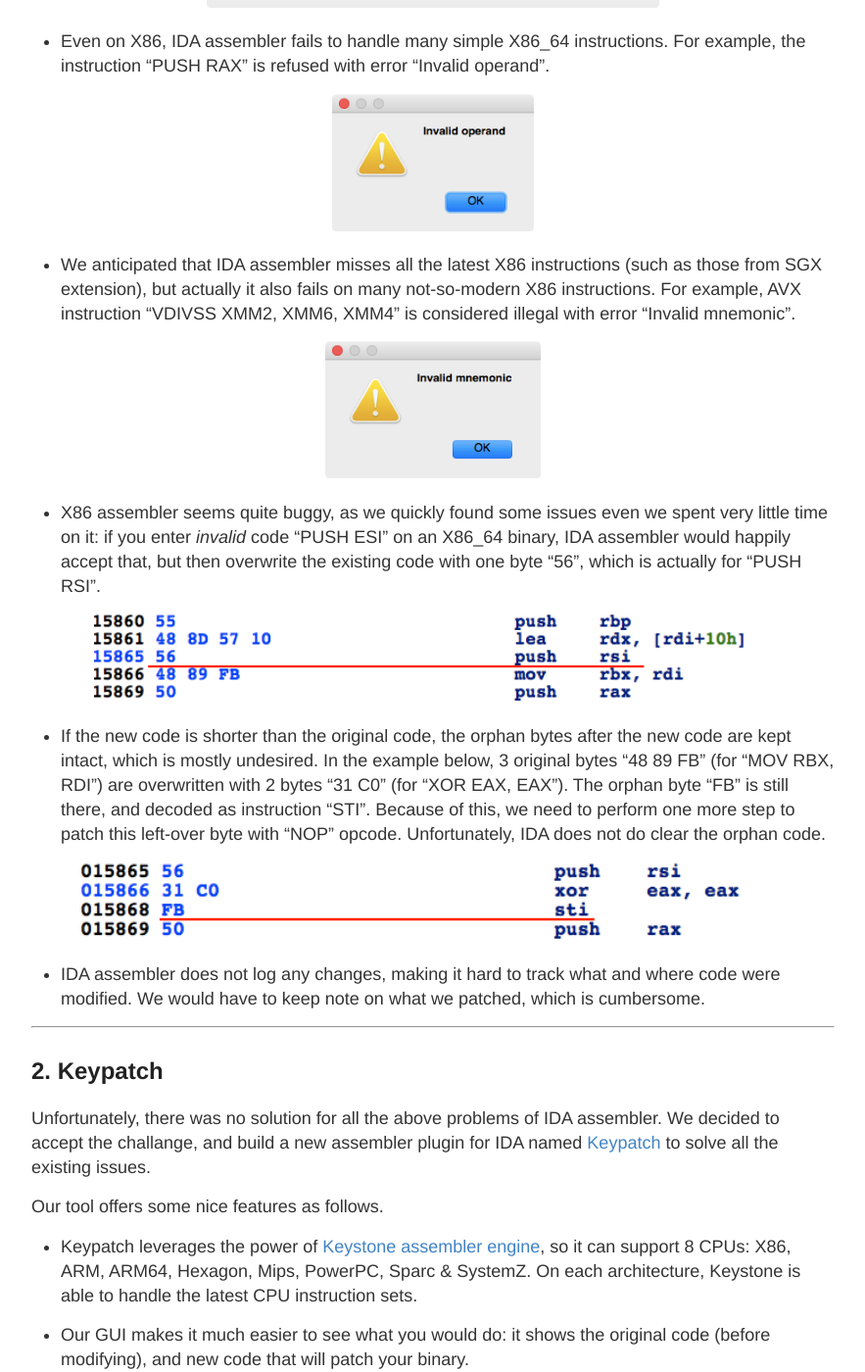
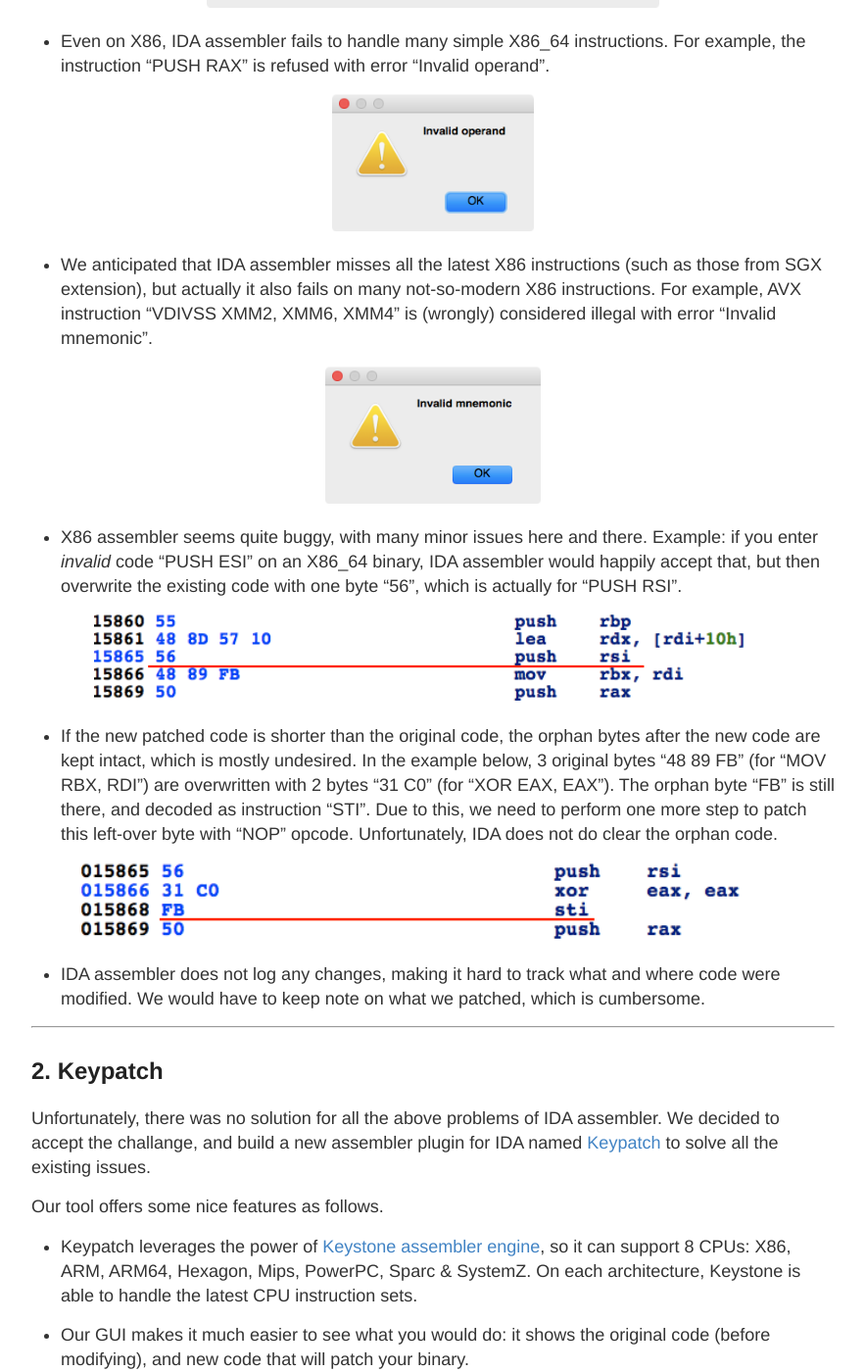
Before and after one commit to keystone-engine/keystone-engine.github.io, a Jekyll site: the page built from index.html, in a window 1280 px wide and 1400 px high, scrolled down 1404 px. Shown: the whole window at 98% size, without its empty margins (198-1081 px from the left). Built offline with Jekyll 4.4.1, drawn with Linux system fonts in a browser that asks for light colours; some of the changed text lies outside the part shown.

Commit message:
some fixes

```diff
--- a/_posts/2016-08-02-keypatch0.md
+++ b/_posts/2016-08-02-keypatch0.md
@@ -30,19 +30,19 @@
 <img src="/keypatch/IDA_asm_invalid.png" height="140" />
 </p>
 
-- We anticipated that IDA assembler misses all the latest X86 instructions (such as those from SGX extension), but actually it also fails on many not-so-modern X86 instructions. For example, AVX instruction "VDIVSS XMM2, XMM6, XMM4" is considered illegal with error "Invalid mnemonic".
+- We anticipated that IDA assembler misses all the latest X86 instructions (such as those from SGX extension), but actually it also fails on many not-so-modern X86 instructions. For example, AVX instruction "VDIVSS XMM2, XMM6, XMM4" is (wrongly) considered illegal with error "Invalid mnemonic".
 
 <p align="center">
 <img src="/keypatch/IDA_asm_mnem.png" height="140" />
 </p>
 
-- X86 assembler seems quite buggy, as we quickly found some issues even we spent very little time on it: if you enter *invalid* code "PUSH ESI" on an X86_64 binary, IDA assembler would happily accept that, but then overwrite the existing code with one byte "56", which is actually for "PUSH RSI".
+- X86 assembler seems quite buggy, with many minor issues here and there. Example: if you enter *invalid* code "PUSH ESI" on an X86_64 binary, IDA assembler would happily accept that, but then overwrite the existing code with one byte "56", which is actually for "PUSH RSI".
 
 <p align="center">
 <img src="/keypatch/IDA_asm_32.png" height="90" />
 </p>
 
-- If the new code is shorter than the original code, the orphan bytes after the new code are kept intact, which is mostly undesired. In the example below, 3 original bytes "48 89 FB" (for "MOV RBX, RDI") are overwritten with 2 bytes "31 C0" (for "XOR EAX, EAX"). The orphan byte "FB" is still there, and decoded as instruction "STI". Because of this, we need to perform one more step to patch this left-over byte with "NOP" opcode. Unfortunately, IDA does not do clear the orphan code.
+- If the new patched code is shorter than the original code, the orphan bytes after the new code are kept intact, which is mostly undesired. In the example below, 3 original bytes "48 89 FB" (for "MOV RBX, RDI") are overwritten with 2 bytes "31 C0" (for "XOR EAX, EAX"). The orphan byte "FB" is still there, and decoded as instruction "STI". Due to this, we need to perform one more step to patch this left-over byte with "NOP" opcode. Unfortunately, IDA does not do clear the orphan code.
 
 <p align="center">
 <img src="/keypatch/IDA_asm_nop.png" height="80" />
```
Also changed, not shown: other parts of _posts/2016-08-02-keypatch0.md (+1 -1 lines).
